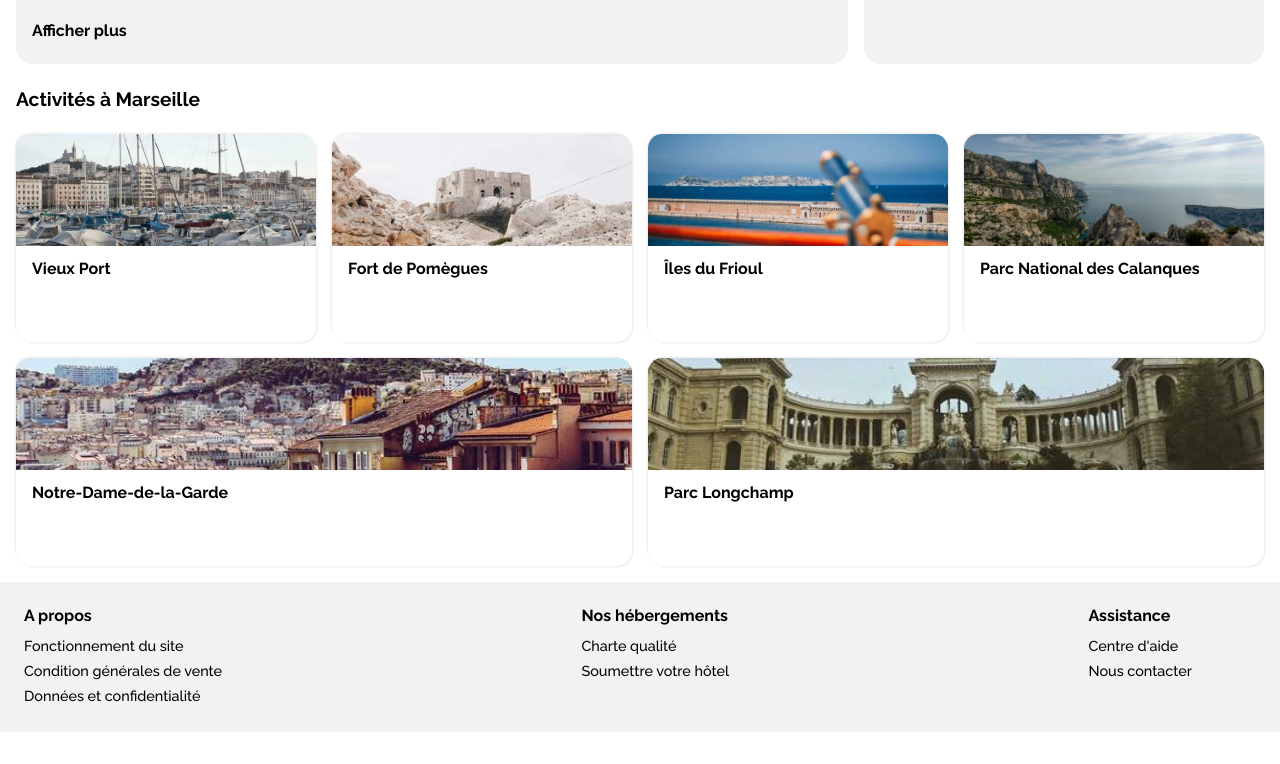
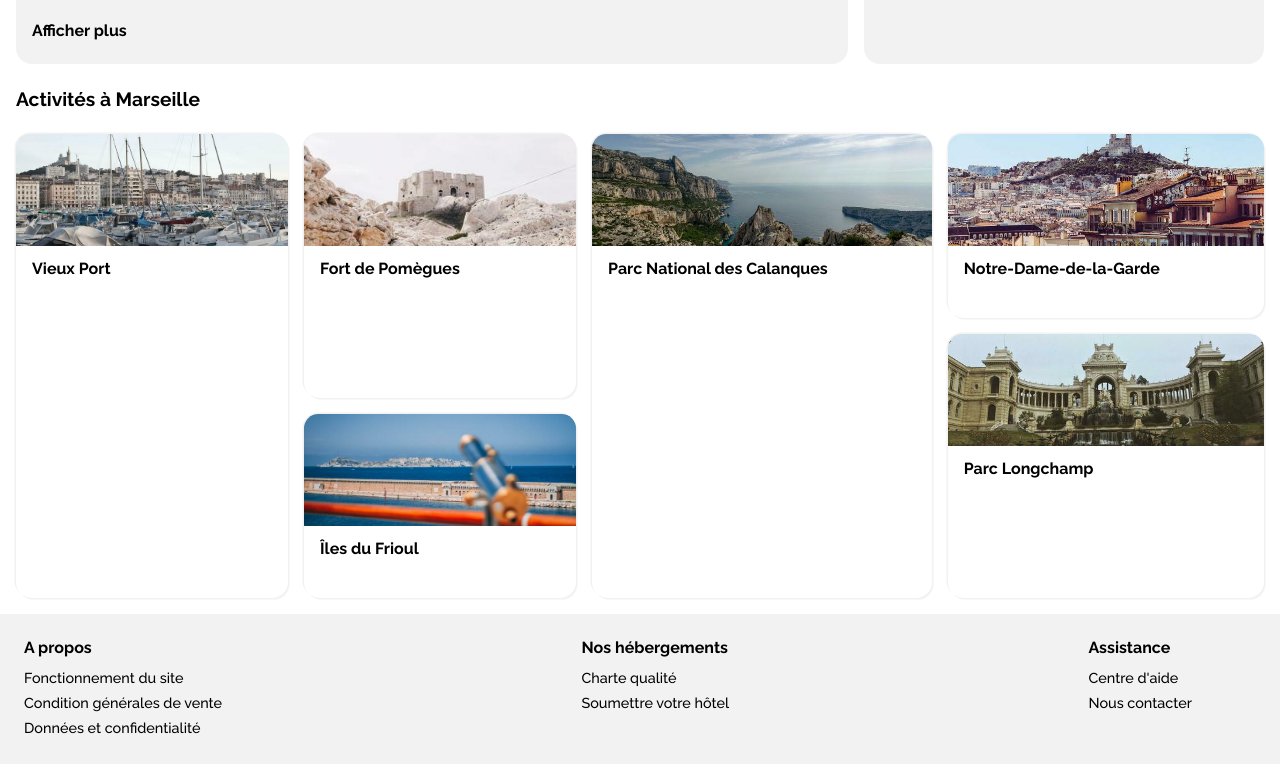
Before and after one commit to remisany/RemiSany_2_22032021, a plain HTML site: page index.html in a window 1280 px wide. Shown: the part 1121-1885 px from the top of the page. Before the commit the page ends 1853 px from the top, so only its background shows below. Drawn offline with Linux system fonts and the light colour scheme.

Commit message:
Design section activites

```diff
--- a/index.html
+++ b/index.html
@@ -191,6 +191,7 @@
         </div>
         <section id="activites">
             <h2>Activités à Marseille</h2>
+            <div id="conteneur-activites">
                 <a class="carte-activites grande">
                     <img class="carte-activites-photo" src="Images/activites/4_small/vieux_port.jpg" alt="Photo Vieux Port">
                     <div class="carte-contenu">
@@ -199,7 +200,7 @@
                         </div>
                     </div>
                 </a>
-            <a class="carte-activites petite">
+                <a class="carte-activites moyenne">
                     <img class="carte-activites-photo" src="Images/activites/4_small/fort_de_pomegues.jpg" alt="Photo Fort de Pomègues">
                     <div class="carte-contenu">
                         <div class="carte-contenu-texte">
@@ -231,7 +232,7 @@
                         </div>
                     </div>
                 </a>
-            <a class="carte-activites petite">
+                <a class="carte-activites moyenne">
                     <img class="carte-activites-photo" src="Images/activites/4_small/parc_longchamp.jpg" alt="Photo Parc Longchamp">
                     <div class="carte-contenu">
                         <div class="carte-contenu-texte">
@@ -239,6 +240,7 @@
                         </div>
                     </div>
                 </a>
+            </div>
         </section>
         <footer>
             <div id="a_propos">
--- a/style.css
+++ b/style.css
@@ -35,7 +35,6 @@ a:hover {
 }
 
 /*HEADER*/
-
 #header {
   display: flex;
   flex-wrap: wrap;
@@ -84,7 +83,6 @@ a:hover {
 
 /*SECTION RECHERCHE*/
 /*RECHERCHE__VILLE*/
-
 #recherche-paragraphe {
   margin-bottom: 1.5rem;
 }
@@ -140,7 +138,6 @@ input[type="search"]::placeholder {
 }
 
 /*RECHERCHE__FILTRES*/
-
 #recherche__filtres {
   margin-top: 1.5rem;
   display: flex;
@@ -195,7 +192,6 @@ input[type="search"]::placeholder {
 }
 
 /*RECHERCHE__INFO*/
-
 #recherche__info {
   margin: 1rem 0 1.5rem 0;
 }
@@ -214,7 +210,6 @@ input[type="search"]::placeholder {
 }
 
 /*SECTION POPULAIRE*/
-
 #populaire {
   background-color: #F2F2F2;
   margin: 0 -1rem;
@@ -282,15 +277,7 @@ input[type="search"]::placeholder {
   margin-right: .1rem;
 }
 
-#afficher_plus {
-  display: block;
-  font-weight: 900;
-  padding: .5rem 0 .5rem 0;
-  margin: 0rem 0 1rem 0;
-}
-
 /*SECTION HEBERGEMENT*/
-
 .carte-hebergement {
   border: .3rem solid #FFF;
 }
@@ -310,8 +297,14 @@ input[type="search"]::placeholder {
   max-height: 7rem;
 }
 
+#afficher_plus {
+  display: block;
+  font-weight: 900;
+  padding: .5rem 0 .5rem 0;
+  margin: 0rem 0 1rem 0;
+}
+
 /*SECTION FOOTER*/
-
 h3 {
   font-weight: 900;
   padding-bottom: .5rem;
@@ -338,7 +331,6 @@ footer div {
 }
 
 /*GRAND ECRAN*/
-
 @media screen and (min-width: 650px) {
   #inscription {
     order: 3;
@@ -406,14 +398,7 @@ footer div {
     flex-wrap: wrap;
   }
 
-  #activites {
-    margin: 0 -1rem 0 0;
-    display: flex;
-    align-items: stretch;
-    flex-wrap: wrap;
-  }
-
-  #hebergement h2, #afficher_plus, #activites h2 {
+  #hebergement h2, #afficher_plus {
     width: 100%;
   }
 
@@ -423,9 +408,35 @@ footer div {
 
   .carte-hebergement, .carte-activites {
     background-color: #FFF;
+    margin-right: 1rem;
+  }
+
+  .carte-hebergement {
     min-width: 18rem;
-    margin-right: 1rem;
     flex: 1;
+  }
+
+  #conteneur-activites {
+    margin-right: -1rem;
+    height: 30rem;
+    display: flex;
+    flex-direction: column;
+    flex-wrap: wrap;
+  }
+
+  .grande {
+    min-height: auto;
+    height: 100%;
+  }
+
+  .moyenne {
+    min-height: auto;
+    height: 55%;
+  }
+
+  .petite {
+    min-height: auto;
+    height: 38.3%;
   }
 }
 
```
Lines whose indentation alone changed are shown as unchanged.
